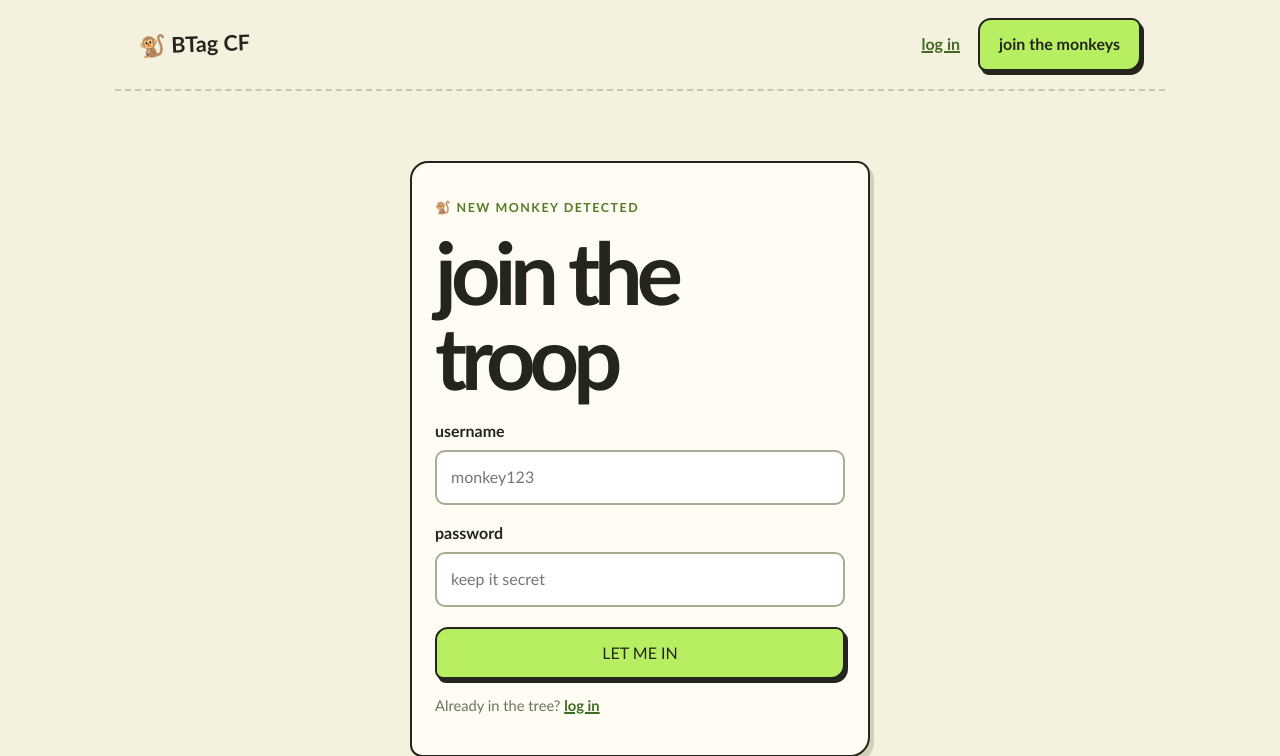
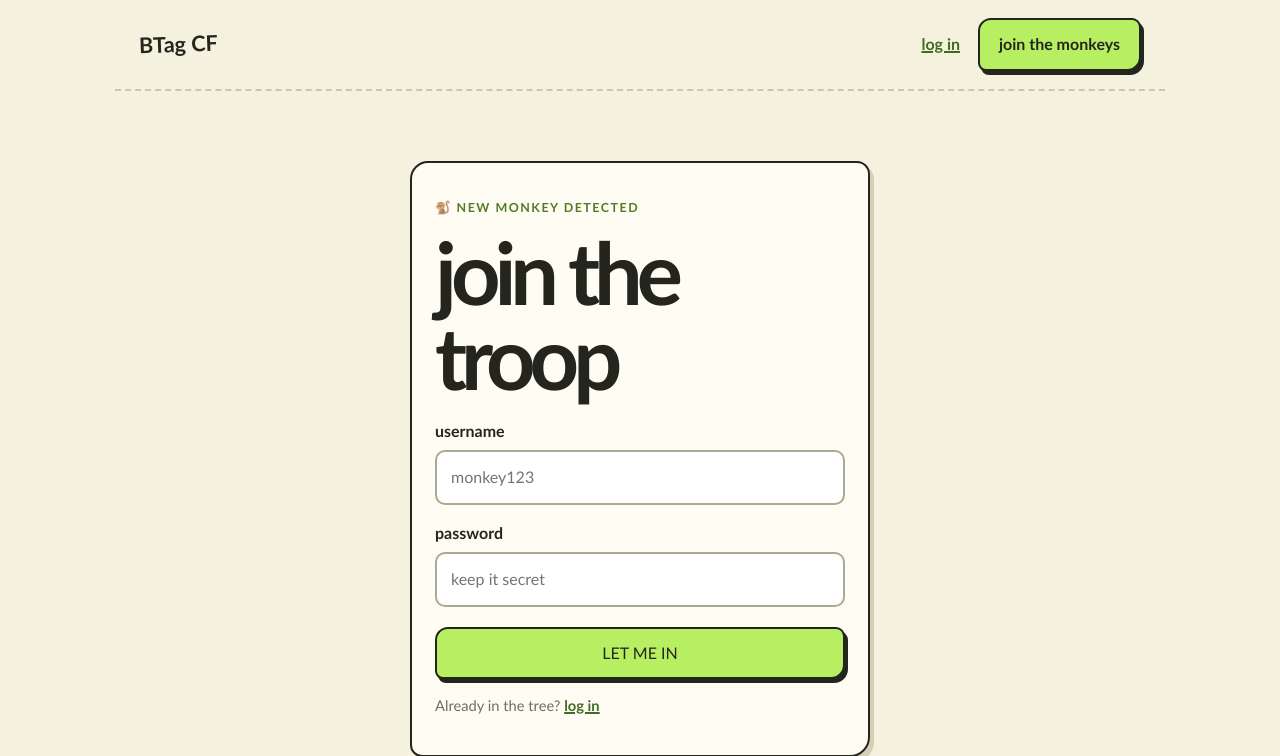
Before and after one commit to doctorgtstudios-spec/btag-cf, a Flask app: page /register in a window 1280 px wide. Shown: the top 756 px of the page. Run offline with Flask 3, Linux system fonts and the light colour scheme; some libraries are stand-ins or nearby versions.

Commit message:
Remove emojis from BTag CF UI

```diff
--- a/templates/base.html
+++ b/templates/base.html
@@ -8,7 +8,7 @@
 </head>
 <body>
   <header class="topbar">
-    <a class="brand" href="{{ url_for('index') }}">🐒 BTag CF</a>
+    <a class="brand" href="{{ url_for('index') }}">BTag CF</a>
     <nav>
       {% if g.user %}
         <a href="{{ url_for('dashboard') }}">my stuff</a>
```
